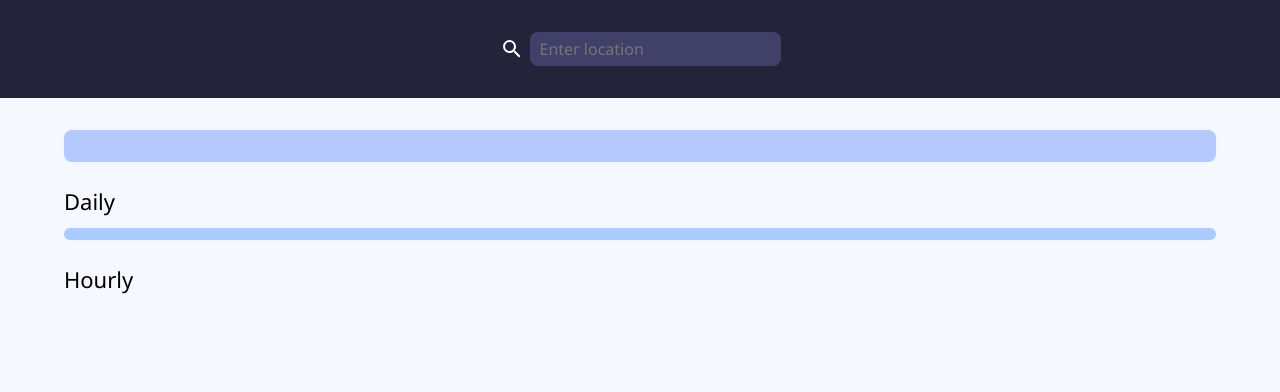
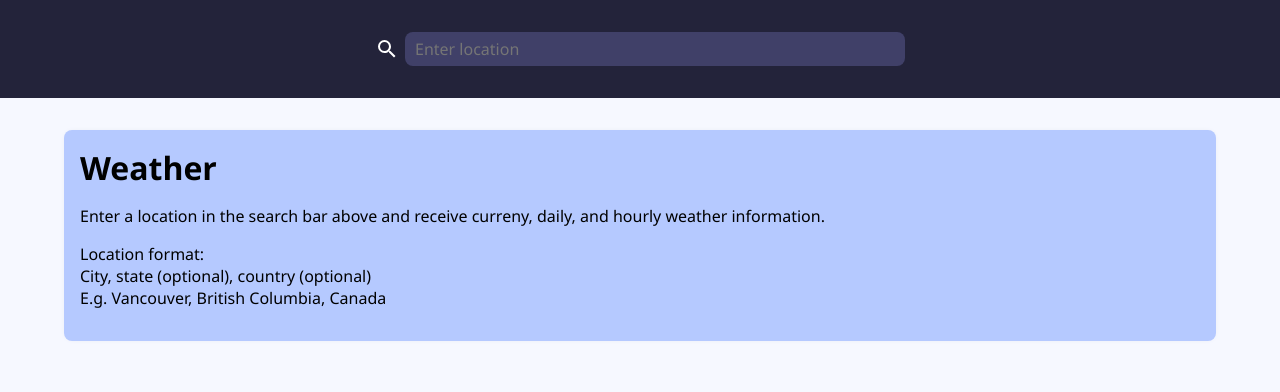
Before and after one commit to Blastose/weather-app, a website built with webpack: page src/index.html in a window 1280 px wide. Built offline with nearby package versions, Linux system fonts and the light colour scheme.

Commit message:
Add usage instructions

```diff
--- a/src/index.html
+++ b/src/index.html
@@ -11,7 +11,8 @@
       <header class="header">
         <div class="wrapper">
           <div class="location-input-container">
-            <img src=<%=require("./images/magnify.svg")%> alt="">
+            <img src=<%=require("./images/magnify.svg")%> alt=""
+            class="search-icon">
             <input
               type="text"
               name="location"
@@ -23,15 +24,28 @@
       </header>
 
       <div class="wrapper">
-        <div class="weather-current-container"></div>
+        <div class="weather-current-container">
+          <span class="title">Weather</span>
+          <p>
+            Enter a location in the search bar above and receive curreny, daily,
+            and hourly weather information.
+          </p>
+          <p>
+            Location format:
+            <br />
+            City, state (optional), country (optional)
+            <br />
+            E.g. Vancouver, British Columbia, Canada
+          </p>
+        </div>
 
         <div class="weather-daily-container">
-          <div class="section-text">Daily</div>
+          <div class="section-text"></div>
           <div class="weather-daily-content"></div>
         </div>
 
         <div class="weather-hourly-container">
-          <div class="section-text">Hourly</div>
+          <div class="section-text"></div>
           <div class="weather-hourly-content"></div>
         </div>
       </div>
--- a/src/style.css
+++ b/src/style.css
@@ -25,7 +25,9 @@ body {
 .location-input-container {
   display: flex;
   align-items: center;
+  justify-content: center;
   gap: 6px;
+  width: 100%;
 }
 
 input#location {
@@ -33,6 +35,7 @@ input#location {
   background-color: rgba(135, 135, 219, 0.288);
   padding: 6px 10px;
   border-radius: 8px;
+  width: 40%;
 }
 
 input#location:focus {
@@ -100,6 +103,7 @@ input#location:focus {
   flex-direction: column;
 }
 
+.title,
 .current-temp {
   font-size: 32px;
   font-weight: bold;
@@ -121,6 +125,10 @@ input#location:focus {
   background-color: rgb(170, 204, 255);
   padding: 6px;
   border-radius: 8px;
+}
+
+.weather-daily-content:empty {
+  display: none;
 }
 
 .weather-daily-card {
@@ -217,6 +225,10 @@ input#location:focus {
   box-shadow: 0px 0px 7px -4px rgb(207, 211, 221);
 }
 
+.search-icon {
+  cursor: pointer;
+}
+
 @media only screen and (min-width: 800px) {
   .weather-daily-content {
     display: grid;
--- a/src/views/weather-daily-view.ts
+++ b/src/views/weather-daily-view.ts
@@ -5,9 +5,13 @@ import DOMManipulation from "../models/DomManipulation";
 
 class WeatherDailyView {
   content: HTMLElement;
+  sectionText: HTMLElement;
 
   constructor() {
     this.content = document.querySelector(".weather-daily-content")!;
+    this.sectionText = document.querySelector(
+      ".weather-daily-container > .section-text"
+    )!;
   }
 
   makeDailyCard(weatherDaily: WeatherDaily): HTMLElement {
@@ -41,6 +45,7 @@ class WeatherDailyView {
 
   displayDailyInfo(weatherDailyList: WeatherDailyList) {
     this.clearContent();
+    this.sectionText.textContent = "Daily";
     weatherDailyList.weatherDailyList.forEach((weatherDaily) => {
       const card = this.makeDailyCard(weatherDaily);
       this.content.appendChild(card);
--- a/src/views/weather-hourly-view.ts
+++ b/src/views/weather-hourly-view.ts
@@ -5,9 +5,13 @@ import DOMManipulation from "../models/DomManipulation";
 
 class WeatherHourlyView {
   content: HTMLElement;
+  sectionText: HTMLElement;
 
   constructor() {
     this.content = document.querySelector(".weather-hourly-content")!;
+    this.sectionText = document.querySelector(
+      ".weather-hourly-container > .section-text"
+    )!;
   }
 
   makeHourlyCard(weatherHourly: WeatherHourly): HTMLElement {
@@ -43,6 +47,7 @@ class WeatherHourlyView {
 
   displayDailyInfo(weatherHourlyList: WeatherHourlyList) {
     this.clearView();
+    this.sectionText.textContent = "Hourly";
 
     for (let i = 0; i < 24; i++) {
       const weatherHourly = weatherHourlyList.weatherHourlyList[i];
--- a/src/views/weather-location-input-view.ts
+++ b/src/views/weather-location-input-view.ts
@@ -1,8 +1,10 @@
 class LocationInputView {
   input: HTMLInputElement;
+  searchButton: HTMLImageElement;
 
   constructor() {
     this.input = document.querySelector("#location")!;
+    this.searchButton = document.querySelector(".search-icon")!;
   }
 
   bindSearch(handler: (location: string) => void) {
@@ -11,6 +13,9 @@ class LocationInputView {
         handler(this.input.value);
       }
     });
+    this.searchButton.addEventListener("click", () => {
+      handler(this.input.value);
+    });
   }
 }
 
```
